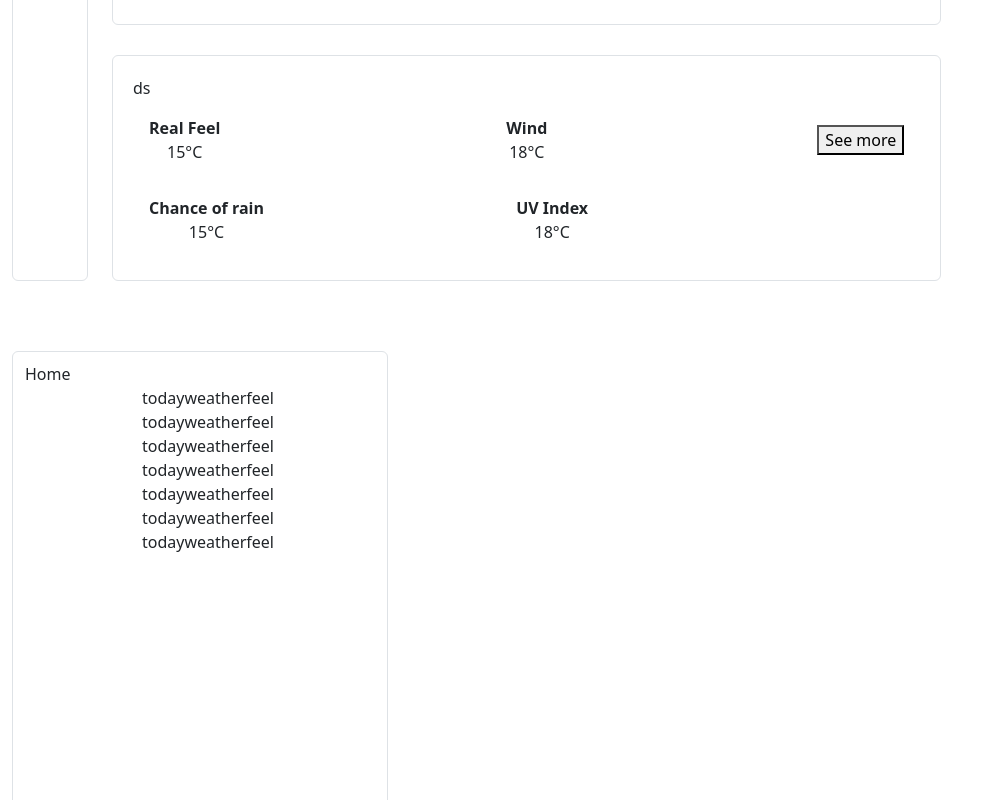
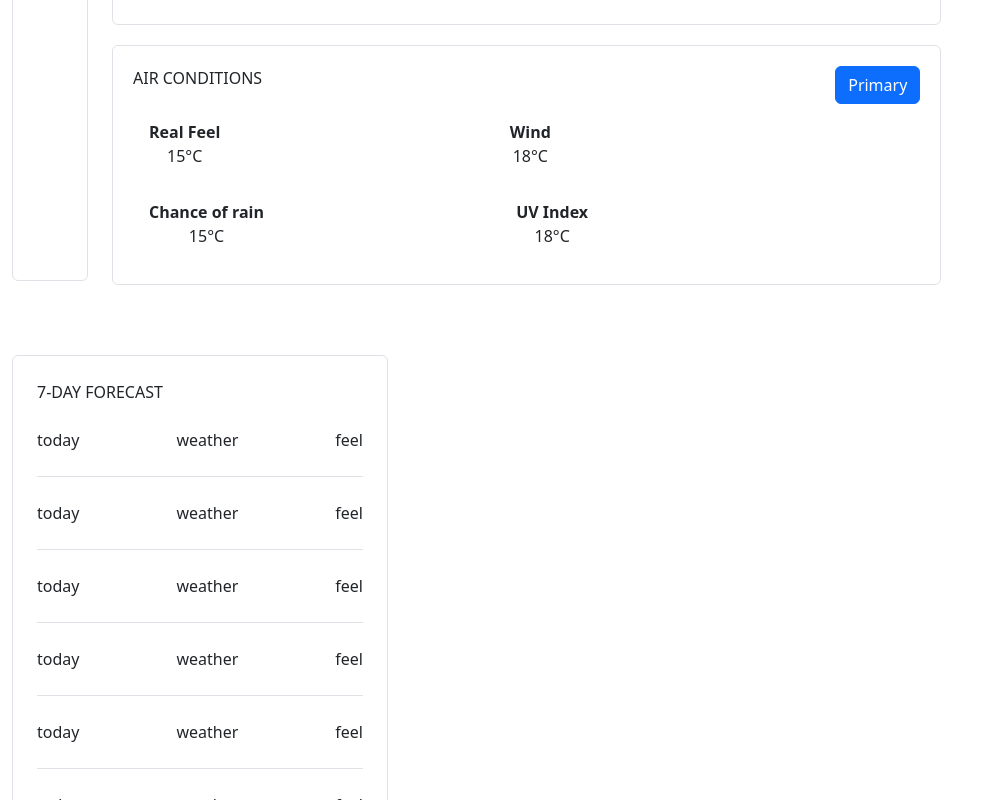
Before and after one commit to dinhsc/Angular_Meteo_App, an Angular app: page / in a window 1280 px wide. Shown: the part 420-1220 px from the top of the page, without its empty margins (0-992 px from the left). Built offline with nearby package versions, Linux system fonts and the light colour scheme.

Commit message:
cleaner containers

```diff
--- a/src/app/app.component.html
+++ b/src/app/app.component.html
@@ -89,12 +89,17 @@
             </div>
           </div>
 
-          <div class="container" style="margin-top: 30px;">
+          <div class="container" style="margin-top: 20px;">
             <!--Container 2-->
             <div class="row justify-content-start">
               <div class="col-md-12 rounded border" style="padding: 20px;">
-                ds
+                <span class="d-flex justify-content-between">
+                  AIR CONDITIONS
+                  <button type="button" class="btn btn-primary">Primary</button>
+                </span>
+
                 <div class="d-flex justify-content-between align-items-center p-3">
+
                   <!--point 1-->
                   <div class="text-center">
                     <span class="fw-bold">Real Feel</span><br>
@@ -104,7 +109,9 @@
                     <span class="fw-bold">Wind</span><br>
                     <span>18°C</span>
                   </div>
-                  <button>See more</button>
+                  <div style="width: 80px;"></div> <!-- Ajuste le pourcentage selon l'espace à combler -->
+
+
                 </div>
                 <div class="d-flex justify-content-between align-items-center p-3">
                   <!--point 2-->
@@ -129,46 +136,46 @@
 
   <div class="col-md-3" style="width: 400px;">
     <!-- Conteneur général -->
-    <div class="container rounded border" style="padding-bottom: 319px; margin-top: 70px">
+    <div class="container rounded border" style="padding-bottom: 30px; margin-top: 70px">
       <!-- Container version verticale -->
       <div class="row justify-content-start">
-        <div class="col-md-12">
+        <div class="col py-4 px-4"> <!--px et py pour les padding-->
           <!-- "Home" au début -->
-          <a href="#" class="list-group-item list-group-item-action" style="padding-top: 10px;">Home</a>
+          7-DAY FORECAST
 
-          <!-- Conteneur centré -->
-          <div class="d-flex flex-column justify-content-around"> <!-- gap : espacement entre chaque items -->
-            <div class="text-center ps-3">
+          <!-- Conteneur avec des lignes séparées par des barres horizontales -->
+          <div class="d-flex flex-column">
+            <div class="d-flex justify-content-between py-4">
               <span>today</span>
               <span>weather</span>
               <span>feel</span>
             </div>
-            <div class="text-center ps-3">
+            <div class="d-flex justify-content-between border-top py-4">
               <span>today</span>
               <span>weather</span>
               <span>feel</span>
             </div>
-            <div class="text-center ps-3">
+            <div class="d-flex justify-content-between border-top py-4">
               <span>today</span>
               <span>weather</span>
               <span>feel</span>
             </div>
-            <div class="text-center ps-3">
+            <div class="d-flex justify-content-between border-top py-4">
               <span>today</span>
               <span>weather</span>
               <span>feel</span>
             </div>
-            <div class="text-center ps-3">
+            <div class="d-flex justify-content-between border-top py-4">
               <span>today</span>
               <span>weather</span>
               <span>feel</span>
             </div>
-            <div class="text-center ps-3">
+            <div class="d-flex justify-content-between border-top py-4">
               <span>today</span>
               <span>weather</span>
               <span>feel</span>
             </div>
-            <div class="text-center ps-3">
+            <div class="d-flex justify-content-between border-top py-4">
               <span>today</span>
               <span>weather</span>
               <span>feel</span>
```
